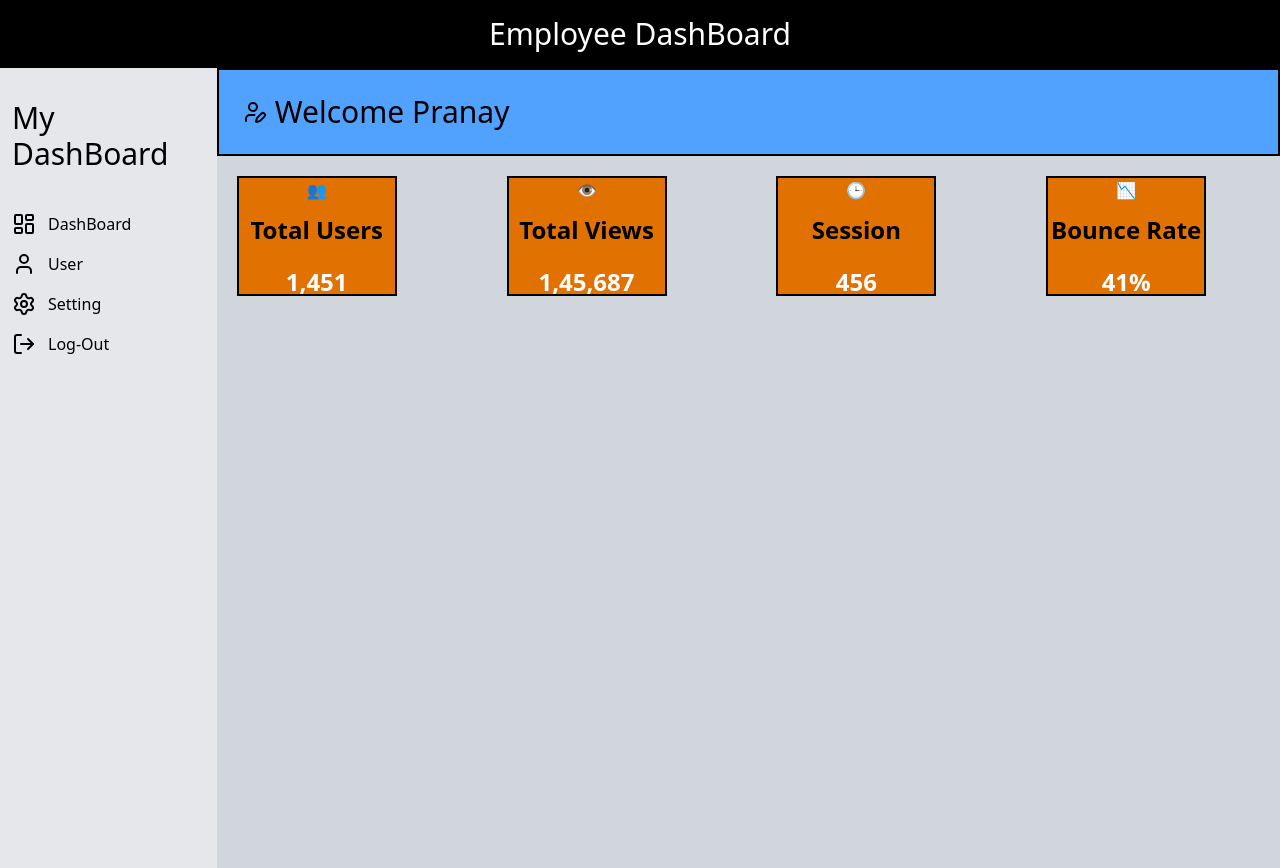
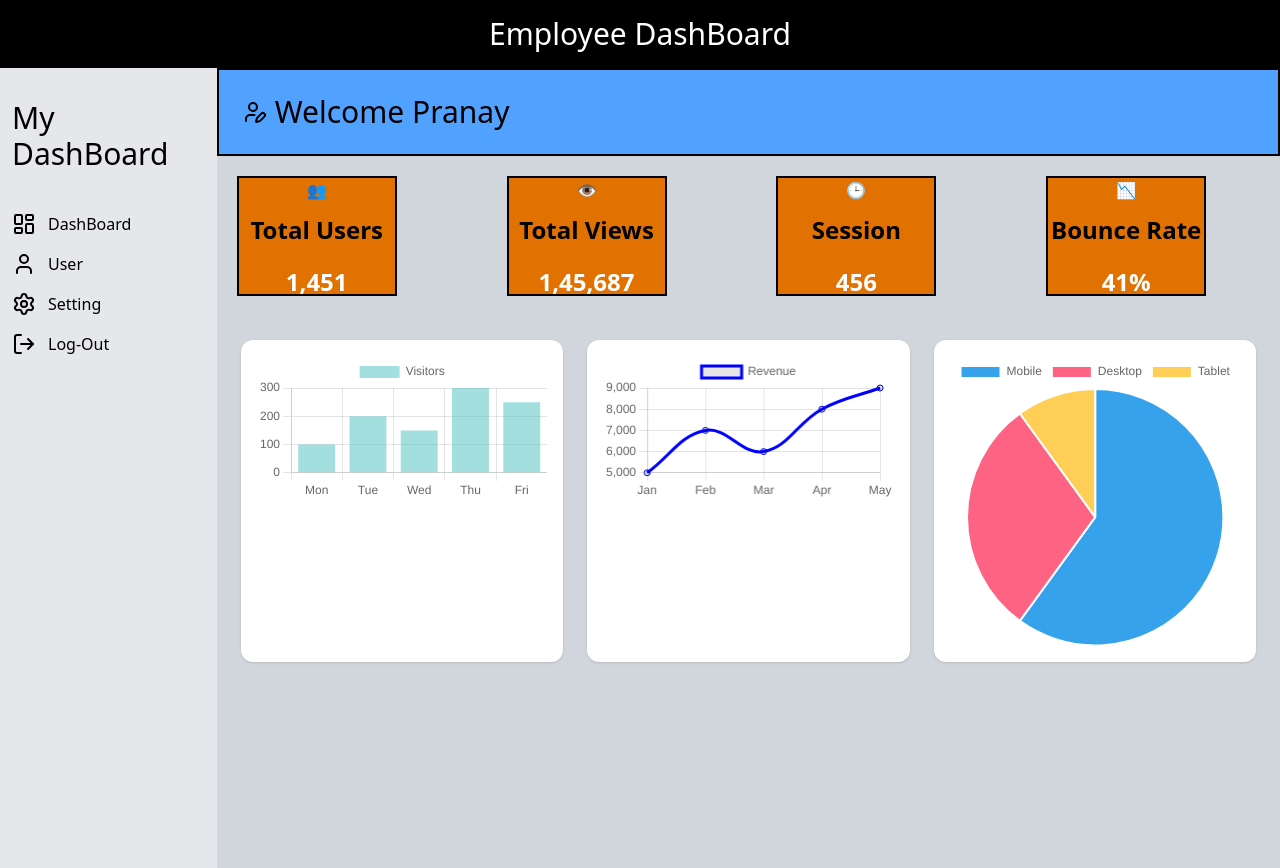
Before and after one commit to Pranaysakpal18/Day-1, a React (Vite) app: page / in a window 1280 px wide. Built offline with nearby package versions, Linux system fonts and the light colour scheme.

Commit message:
day-6 completed

```diff
--- a/src/Pages/DashBoard.jsx
+++ b/src/Pages/DashBoard.jsx
@@ -2,6 +2,9 @@ import React, { useEffect, useState } from 'react'
 import Header from '../components/Header'
 import DashBoardCart from '../components/DashBoardCart'
 import data from '../Data/DashboardData'
+import BarChart from '../charts/BarChat'
+import LineChart from '../charts/LineChart'
+import PieChart from '../charts/PieChart'
 
 const DashBoard = () => {
   const [cart,setCart]=useState([])
@@ -32,15 +35,6 @@ setLoading(false)
 
 
 
-
-
-
-
-
-
-
-
-
   return (
     <div className='w-full bg-gray-300'>
         <Header/>
@@ -57,8 +51,11 @@ setLoading(false)
         ))}
       </div>
 
-
-
+      <div className="grid grid-cols-1 md:grid-cols-2 lg:grid-cols-3 gap-6 p-6">
+  <div className="bg-white p-4 rounded-xl shadow"><BarChart /></div>
+  <div className="bg-white p-4 rounded-xl shadow"><LineChart /></div>
+  <div className="bg-white p-4 rounded-xl shadow"><PieChart /></div>
+</div>
 
 
 
@@ -68,14 +65,3 @@ setLoading(false)
 }
 
 export default DashBoard
-
-// return (
-//     <div className="flex flex-col gap-6 p-6 flex-1">
-//       <Header />
-//       <div className="grid grid-cols-1 md:grid-cols-2 lg:grid-cols-3 gap-6">
-//         <DashboardCard title="Total Users" value="1,200" />
-//         <DashboardCard title="Sales" value="₹25,000" />
-//         <DashboardCard title="Orders" value="320" />
-//       </div>
-//     </div>
-//   );
--- a/src/charts/BarChat.jsx
+++ b/src/charts/BarChat.jsx
@@ -1,6 +1,5 @@
 
-import React from 'react';
-import { Bar } from 'react-chartjs-2';
+import { Bar, Line, Pie } from 'react-chartjs-2';
 import {
   Chart as ChartJS,
   CategoryScale,
--- a/src/charts/LineChart.jsx
+++ b/src/charts/LineChart.jsx
@@ -1,11 +1,31 @@
-import React from 'react'
+// components/charts/LineChart.jsx
+
+import React from 'react';
+import { Line } from 'react-chartjs-2';
+import {
+  Chart as ChartJS,
+  CategoryScale,
+  LinearScale,
+  PointElement,
+  LineElement,
+  Tooltip,
+  Legend,
+} from 'chart.js';
+
+ChartJS.register(CategoryScale, LinearScale, PointElement, LineElement, Tooltip, Legend);
 
 const LineChart = () => {
-  return (
-    <div>
+  const data = {
+    labels: ['Jan', 'Feb', 'Mar', 'Apr', 'May'],
+    datasets: [{
+      label: 'Revenue',
+      data: [5000, 7000, 6000, 8000, 9000],
+      borderColor: 'blue',
+      tension: 0.4
+    }]
+  };
 
-    </div>
-  )
-}
+  return <Line data={data} />;
+};
 
-export default LineChart
+export default LineChart;
--- a/src/charts/PieChart.jsx
+++ b/src/charts/PieChart.jsx
@@ -1,11 +1,27 @@
-import React from 'react'
+// components/charts/PieChart.jsx
+
+import React from 'react';
+import { Pie } from 'react-chartjs-2';
+import {
+  Chart as ChartJS,
+  ArcElement,
+  Tooltip,
+  Legend,
+} from 'chart.js';
+
+ChartJS.register(ArcElement, Tooltip, Legend);
 
 const PieChart = () => {
-  return (
-    <div>
+  const data = {
+    labels: ['Mobile', 'Desktop', 'Tablet'],
+    datasets: [{
+      label: 'Device Usage',
+      data: [60, 30, 10],
+      backgroundColor: ['#36A2EB', '#FF6384', '#FFCE56']
+    }]
+  };
 
-    </div>
-  )
-}
+  return <Pie data={data} />;
+};
 
-export default PieChart
+export default PieChart;
```
